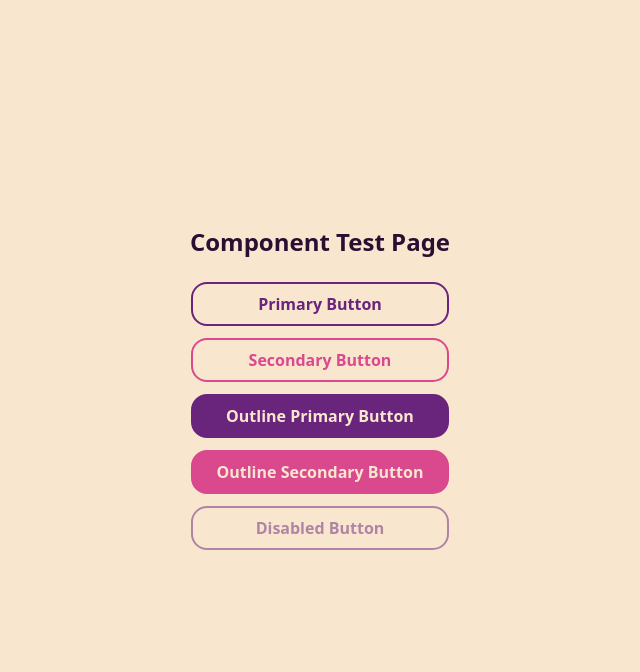
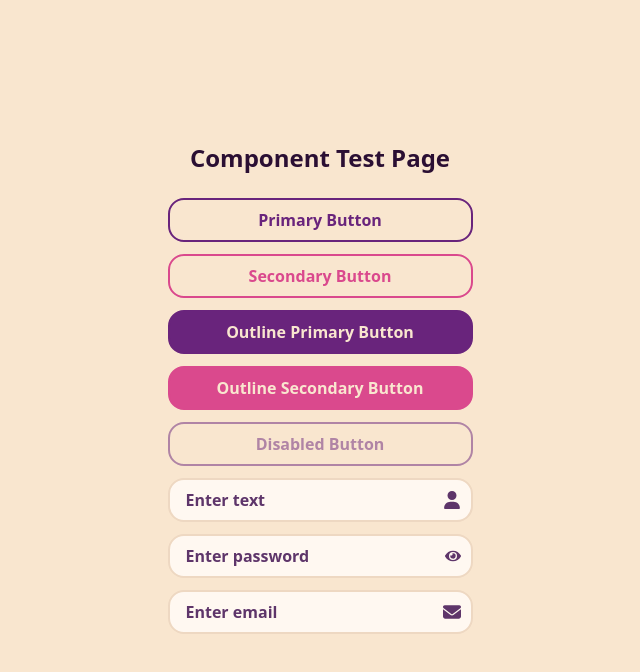
Before and after one commit to rakun256/oscar, a React (Vite) app: page /test in a window 1280 px wide. Shown: the top 672 px of the page, without its empty margins (320-960 px from the left). Built offline with nearby package versions, Linux system fonts and the light colour scheme; no server answers.

Commit message:
feat: add Input component and integrate it into ComponentTest page

```diff
--- a/package.json
+++ b/package.json
@@ -12,11 +12,13 @@
   "dependencies": {
     "@tailwindcss/vite": "^4.1.14",
     "@tanstack/react-query": "^5.90.5",
+    "clsx": "^2.1.1",
     "firebase": "^12.4.0",
     "jotai": "^2.15.0",
     "react": "^19.1.1",
     "react-dom": "^19.1.1",
     "react-hot-toast": "^2.6.0",
+    "react-icons": "^5.5.0",
     "react-router-dom": "^7.9.4",
     "tailwindcss": "^4.1.14"
   },
--- a/src/components/Input.jsx
+++ b/src/components/Input.jsx
@@ -0,0 +1,74 @@
+import { useState } from "react";
+import { FaEye, FaEyeSlash } from "react-icons/fa";
+import clsx from "clsx";
+
+export default function Input({
+  type = "text",
+  placeholder = "",
+  value,
+  onChange,
+  className = "",
+  icon: Icon,
+  disabled = false,
+  error = "",
+}) {
+  const [showPassword, setShowPassword] = useState(false);
+
+  const isPassword = type === "password";
+  const inputType = isPassword && showPassword ? "text" : type;
+
+  const baseStyle =
+    "w-full border-2 px-4 py-2 rounded-2xl font-semibold transition focus:outline-none focus:ring-2 placeholder-text-secondary text-text";
+
+  const normalBorder = "border-border focus:ring-border-strong bg-bg-soft";
+  const errorBorder = "border-red-500 focus:ring-red-500";
+  const disabledStyle = "opacity-50 cursor-not-allowed bg-gray-100";
+
+  return (
+    <div className="relative flex flex-col w-full">
+      <div className="relative flex items-center">
+        <input
+          type={inputType}
+          placeholder={placeholder}
+          value={value}
+          onChange={onChange}
+          disabled={disabled}
+          className={clsx(
+            baseStyle,
+            error ? errorBorder : normalBorder,
+            disabled && disabledStyle,
+            isPassword || Icon ? "pr-10" : "",
+            className
+          )}
+        />
+
+        {isPassword ? (
+          <button
+            type="button"
+            onClick={() => setShowPassword((p) => !p)}
+            disabled={disabled}
+            className={clsx(
+              "absolute right-3 text-text-secondary hover:text-text cursor-pointer",
+              disabled && "pointer-events-none text-gray-300"
+            )}
+          >
+            {showPassword ? <FaEyeSlash /> : <FaEye />}
+          </button>
+        ) : (
+          Icon && (
+            <div
+              className={clsx(
+                "absolute right-3 text-text-secondary text-lg",
+                disabled && "text-gray-300"
+              )}
+            >
+              <Icon />
+            </div>
+          )
+        )}
+      </div>
+
+      {error && <p className="text-red-500 text-sm mt-1 ml-1">{error}</p>}
+    </div>
+  );
+}
--- a/src/pages/Test/ComponentTest.jsx
+++ b/src/pages/Test/ComponentTest.jsx
@@ -1,5 +1,8 @@
+import { FaUser } from "react-icons/fa6";
 import Button from "../../components/Button";
+import Input from "../../components/Input";
 import { useUI } from "../../context/UIContext";
+import { FaEnvelope } from "react-icons/fa6";
 
 export default function ComponentTest() {
   const { notify } = useUI();
@@ -25,6 +28,9 @@ export default function ComponentTest() {
         <Button disabled variant="primary">
           Disabled Button
         </Button>
+        <Input type="text" placeholder="Enter text" icon={FaUser} />
+        <Input type="password" placeholder="Enter password" />
+        <Input type="email" placeholder="Enter email" icon={FaEnvelope} />
       </div>
     </div>
   );
```
Also changed, not shown: 1 other file (tests, documents, lock files or other folders).
